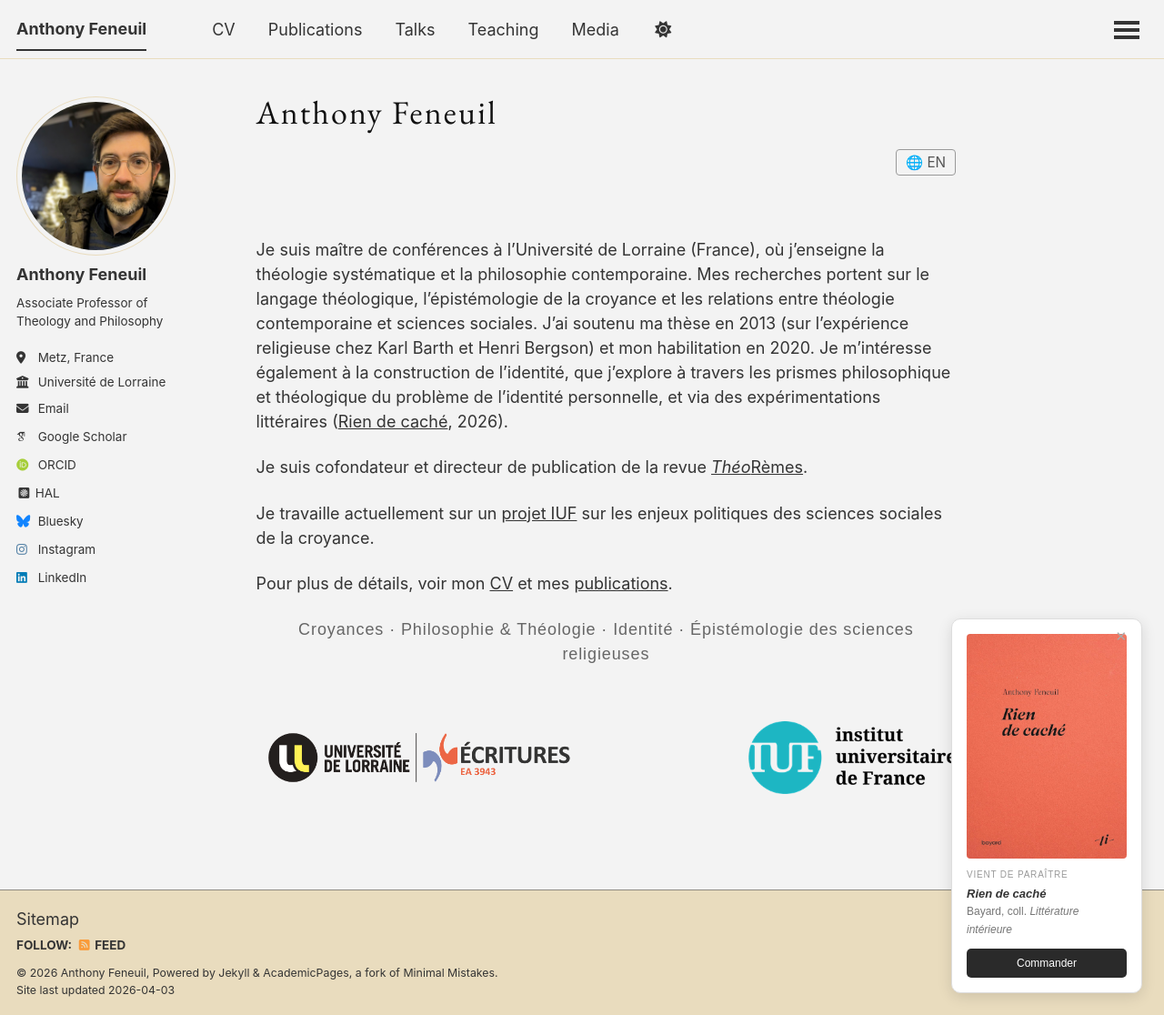
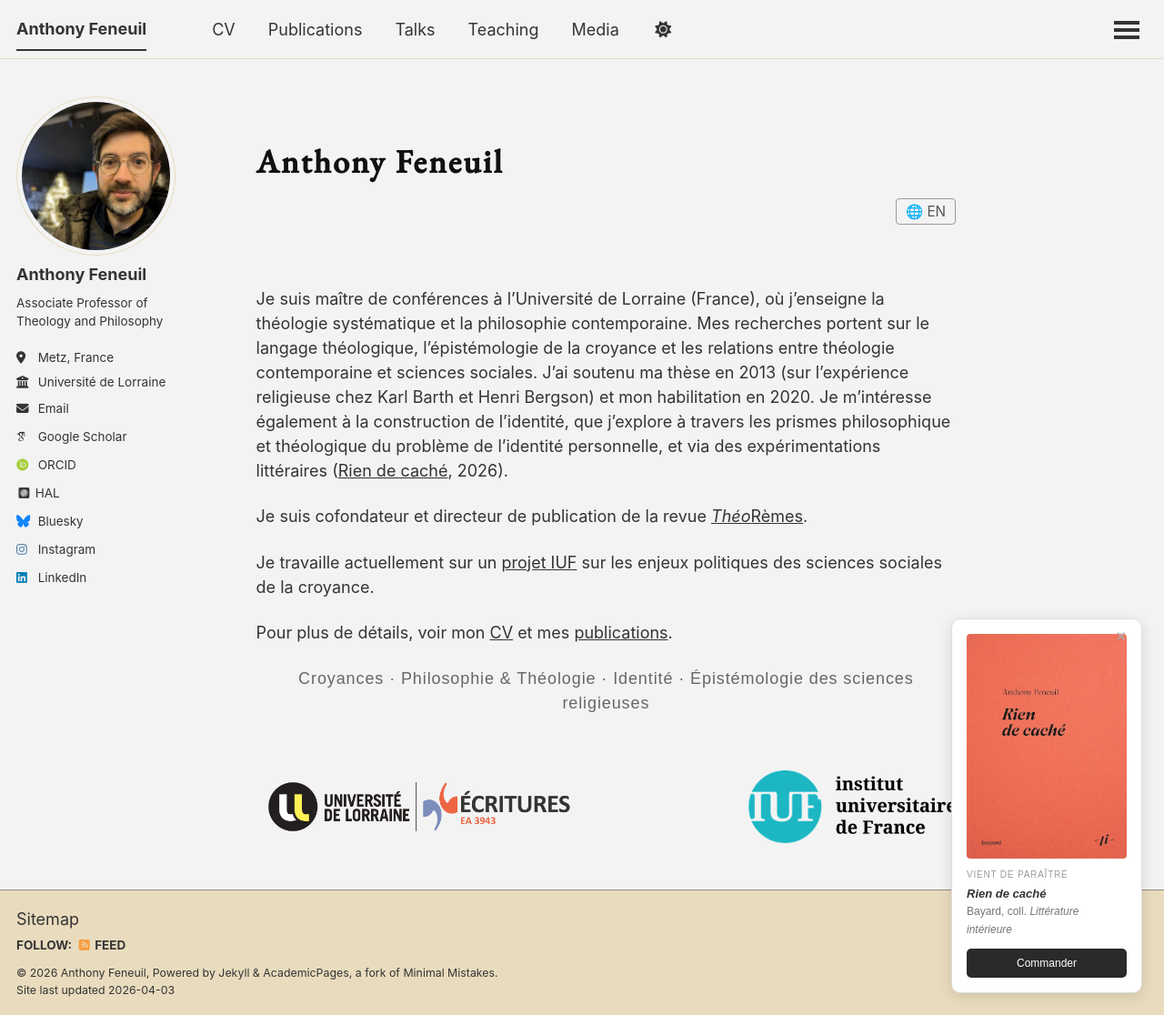
Before and after one commit to anfnl/anfnl.github.io, a Jekyll site: the page built from _pages/about.md, in a window 1280 px wide and 1116 px high. Shown: the whole window at 91% size. Built offline with Jekyll 4.4.1, drawn with Linux system fonts in a browser that asks for light colours; some web fonts are replaced; a script that is not in the unit is left out.

Commit message:
Update main.scss

```diff
--- a/assets/css/main.scss
+++ b/assets/css/main.scss
@@ -50,9 +50,10 @@
 
 h1.page__title {
   font-family: 'EB Garamond', Georgia, serif;
-  font-weight: 400;
+  font-weight: 700;
   font-size: 2rem;
   letter-spacing: 0.06em;
   color: #111111;
+  margin-top: 1.5em;
   margin-bottom: 0.6em;
 }
```
